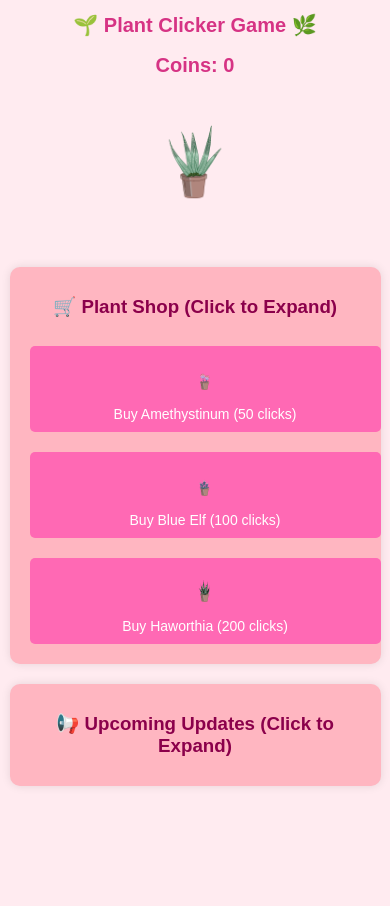
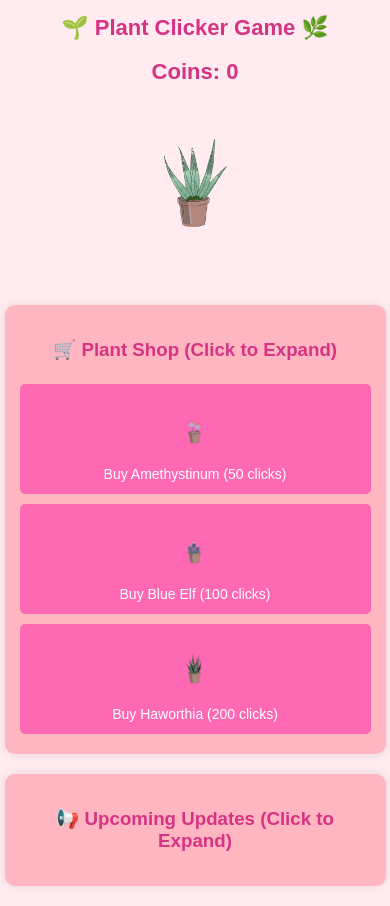
Before and after one commit to tara-nd/plant-game, a plain HTML site: page index.html in a window 390 px wide. Both pictures are taken after a click on the element "🛒 Plant Shop (Click to Expand)". Before the commit the page ends 844 px from the top, so only its background shows below. Drawn offline with Linux system fonts and the light colour scheme.

Commit message:
fixed sizes

```diff
--- a/script.js
+++ b/script.js
@@ -3,6 +3,7 @@ let earningsPerClick = 1;
 let autoClicker = false;
 let player;
 
+// YouTube Background Music Setup
 function onYouTubeIframeAPIReady() {
     player = new YT.Player('player', {
         height: '0',
--- a/styles.css
+++ b/styles.css
@@ -8,66 +8,49 @@ body {
     overflow-x: hidden;
 }
 
-/* 🌱 Mobile-Friendly Layout */
-@media (max-width: 768px) {
-    h1, h2 {
-        font-size: 20px;
-    }
-
-    .plant {
-        width: 120px;  /* Smaller size for mobile */
-    }
-
-    .shop-container, .updates-container {
-        width: 90%;
-        margin: auto;
-    }
-
-    .shop-item {
-        width: 100%;
-        font-size: 14px;
-    }
-}
-
+/* 🌱 Make Everything Look Proportionate */
 .game-container {
     margin-top: 20px;
     position: relative;
     display: flex;
     justify-content: center;
-    gap: 10px;
+    gap: 20px;
     flex-wrap: wrap;
 }
 
-.shop-container, .updates-container {
-    margin-top: 20px;
-    padding: 10px;
-    background-color: #ffb6c1;
-    border-radius: 10px;
-    box-shadow: 0px 0px 10px rgba(0, 0, 0, 0.1);
-    display: inline-block;
-    cursor: pointer;
-}
-
-h3 {
-    color: #8b004b;
-    cursor: pointer;
-}
-
+/* ✅ Increased Plant Image Size */
 .plant {
-    width: 150px;
+    width: 200px; /* Larger plant images */
+    height: auto;
     cursor: pointer;
     transition: transform 0.1s ease-in-out;
 }
 
+/* ✅ Bigger Shop & Upgrade Images */
 .shop-img {
-    width: 50px;
+    width: 80px;  /* Make shop items larger */
     display: block;
     margin: auto;
 }
 
+/* ✅ Make Shop & Updates Sections Fit the Design */
+.shop-container, .updates-container {
+    width: 90%;
+    max-width: 400px;
+    margin: 20px auto;
+    padding: 15px;
+    background-color: #ffb6c1;
+    border-radius: 10px;
+    box-shadow: 0px 0px 10px rgba(0, 0, 0, 0.1);
+    cursor: pointer;
+}
+
+/* ✅ Make Buttons Bigger */
 .shop-item {
-    margin: 10px;
-    padding: 10px;
+    width: 100%;
+    font-size: 16px;
+    padding: 12px;
+    margin: 5px 0;
     border: none;
     border-radius: 5px;
     cursor: pointer;
@@ -75,22 +58,35 @@ h3 {
     color: white;
 }
 
+/* ✅ Mobile Optimization */
+@media (max-width: 768px) {
+    h1, h2 {
+        font-size: 22px;
+    }
+
+    .plant {
+        width: 180px;
+    }
+
+    .shop-img {
+        width: 70px;
+    }
+
+    .shop-item {
+        font-size: 14px;
+    }
+}
+
+/* ✅ Prop Animation */
 .prop {
     position: absolute;
-    width: 50px;
+    width: 60px;
     opacity: 0;
     transition: transform 0.3s, opacity 0.5s ease-in-out;
 }
 
 @keyframes popAnimation {
-    0% {
-        transform: scale(0.5);
-        opacity: 1;
-    }
-    50% {
-        transform: scale(1.5);
-    }
-    100% {
-        opacity: 0;
-    }
+    0% { transform: scale(0.5); opacity: 1; }
+    50% { transform: scale(1.8); }
+    100% { opacity: 0; }
 }
```
